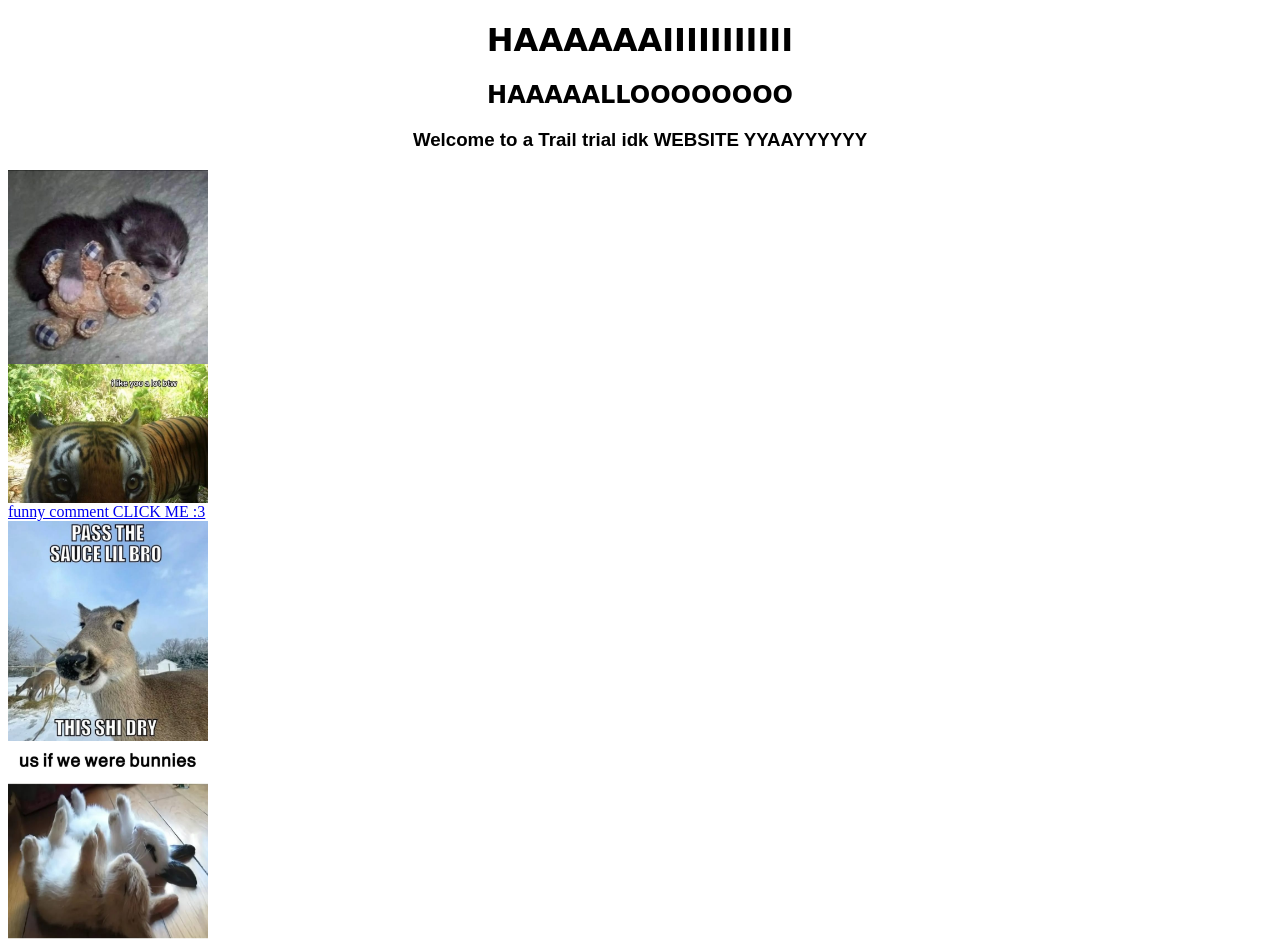
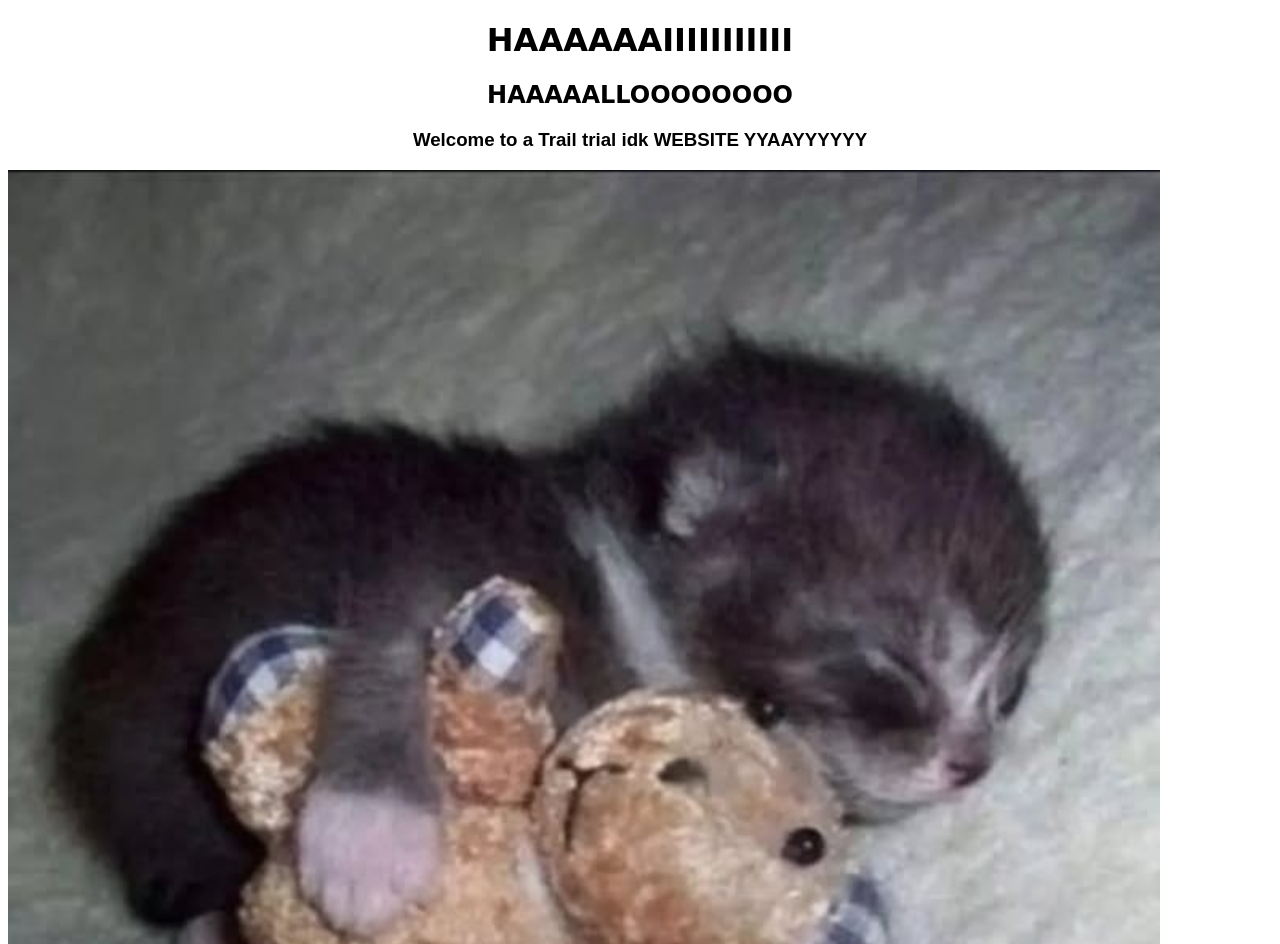
Before and after one commit to trail825/one-website, a plain HTML site: page index.html in a window 1280 px wide. Shown: the top 944 px of the page. Drawn offline with Linux system fonts and the light colour scheme.

Commit message:
minor change

```diff
--- a/index.html
+++ b/index.html
@@ -15,7 +15,7 @@
 		}
 		img{
 			object-fit: contain;
-			width: 200px;
+			width: 90%;
 		}
 	</style>
 	<h1 style="
```
Also changed, not shown: trail.html (+1 -1 lines).
